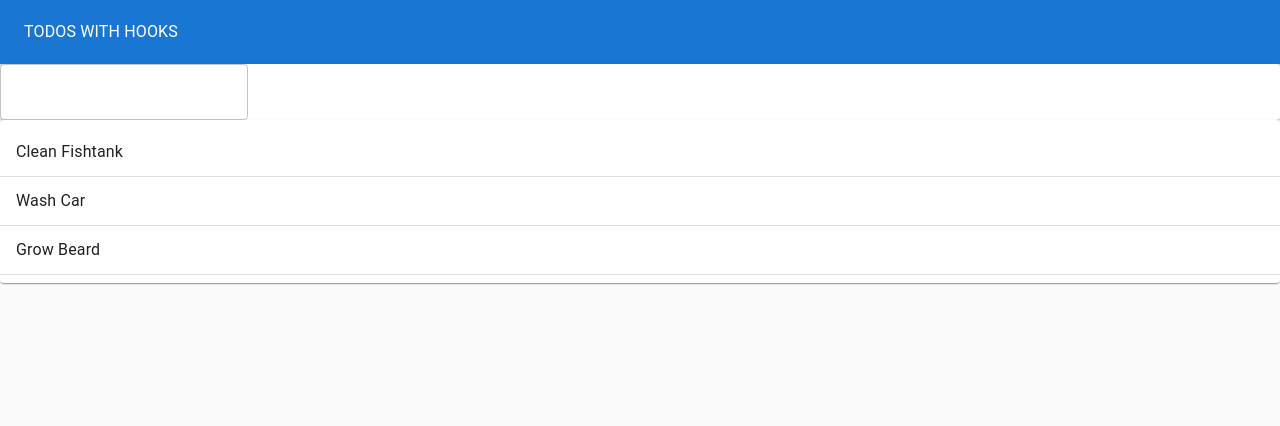
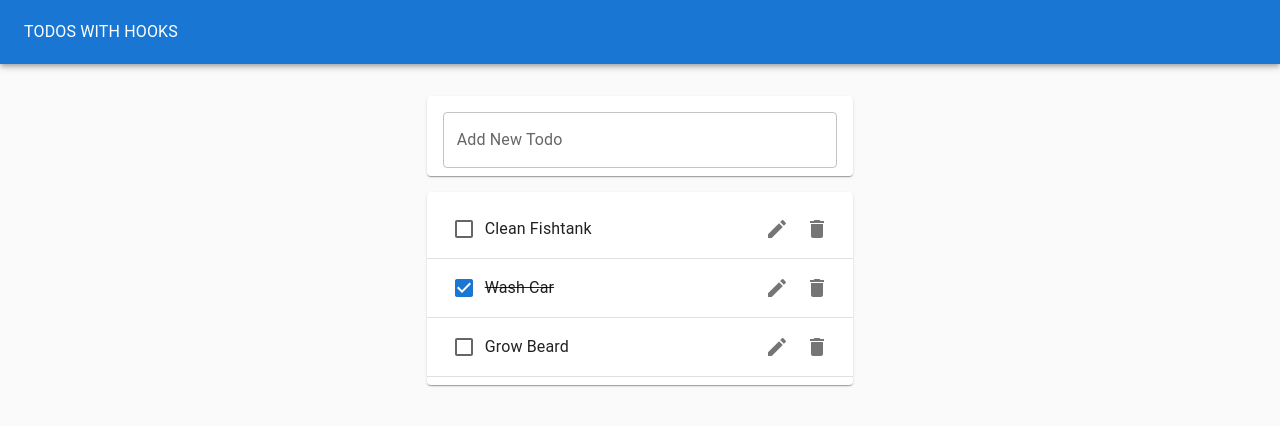
Before and after one commit to operator130/list-app, a React (Create React App) app: page / in a window 1280 px wide. Shown: the top 426 px of the page. Built offline with nearby package versions, Linux system fonts and the light colour scheme.

Commit message:
add Todo with styles

```diff
--- a/package.json
+++ b/package.json
@@ -6,6 +6,7 @@
     "@emotion/react": "^11.10.6",
     "@emotion/styled": "^11.10.6",
     "@fontsource/roboto": "^4.5.8",
+    "@mui/icons-material": "^5.11.9",
     "@mui/material": "^5.11.10",
     "@testing-library/jest-dom": "^5.16.5",
     "@testing-library/react": "^13.4.0",
--- /dev/null
+++ b/src/Todo.js
@@ -0,0 +1,29 @@
+import React from 'react';
+import ListItem from "@mui/material/ListItem";
+import ListItemText from "@mui/material/ListItemText";
+import Checkbox from '@mui/material/Checkbox';
+import IconButton from '@mui/material/IconButton';
+import DeleteIcon from "@mui/icons-material/Delete";
+import EditIcon from "@mui/icons-material/Edit";
+import ListItemSecondaryAction from '@mui/material/ListItemSecondaryAction';
+
+function Todo({task, completed}) {
+    return (
+        <ListItem>
+            <Checkbox tabIndex={-1} checked={completed} />
+        <ListItemText style={{textDecoration: completed ? 'line-through' : 'none'}} >
+                {task}
+            </ListItemText>
+            <ListItemSecondaryAction>
+                <IconButton aria-label='Edit'>
+                    <EditIcon />
+                </IconButton>
+                <IconButton aria-label='Delete'>
+                    <DeleteIcon />
+                </IconButton>
+            </ListItemSecondaryAction>
+      </ListItem>
+    );
+}
+
+export default Todo;
--- a/src/TodoApp.js
+++ b/src/TodoApp.js
@@ -20,21 +20,26 @@
     }
 
     return (
-        <Paper style={{
+      <Paper
+        style={{
           padding: 0,
           margin: 0,
-            height: '100vh',
-            backgroundColor: '#fafafa'
+          height: "100vh",
+          backgroundColor: "#fafafa",
         }}
         elevation={0}
       >
-            <AppBar color='primary' position='static' style={{ height: '64px' }}>
+        <AppBar color="primary" position="static" style={{ height: "64px" }}>
           <Toolbar>
-                    <Typography color='inherit'>TODOS WITH HOOKS</Typography>
+            <Typography color="inherit">TODOS WITH HOOKS</Typography>
           </Toolbar>
         </AppBar>
+        <Grid container justifyContent="center" style={{ marginTop: "1rem" }}>
+          <Grid item xs={11} md={8} lg={4}>
             <TodoForm addTodo={addTodo} />
             <TodoList todos={todos} />
+          </Grid>
+        </Grid>
       </Paper>
     );
 }
--- a/src/TodoForm.js
+++ b/src/TodoForm.js
@@ -6,13 +6,13 @@
 function TodoForm({addTodo}) {
     const [value, handleChange, reset] = useInputState("");
     return (
-      <Paper>
+      <Paper style={{margin: '1rem 0', padding: '0 1rem'}}>
             <form onSubmit={e => {
                 e.preventDefault();
                 addTodo(value);
                 reset();
         }}>
-          <TextField value={value} onChange={handleChange} />
+          <TextField value={value} onChange={handleChange} margin='normal' label='Add New Todo' fullWidth />
         </form>
       </Paper>
     );
--- a/src/TodoList.js
+++ b/src/TodoList.js
@@ -4,17 +4,16 @@
 import ListItem from "@mui/material/ListItem";
 import ListItemText from "@mui/material/ListItemText";
 import Divider from "@mui/material/Divider";
+import Todo from './Todo';
 
 function TodoList(props) {
     return (
       <Paper>
         <List>
-                {props.todos.map((todo) => (
+          {props.todos.map((todo) => (
             <>
-            <ListItem>
-                <ListItemText>{todo.task}</ListItemText>
-            </ListItem>
-                <Divider />
+              <Todo task={todo.task} key={todo.id} completed={todo.completed} />
+              <Divider />
             </>
           ))}
         </List>
```
Also changed, not shown: 1 other file (tests, documents, lock files or other folders). Lines whose indentation alone changed are shown as unchanged.
